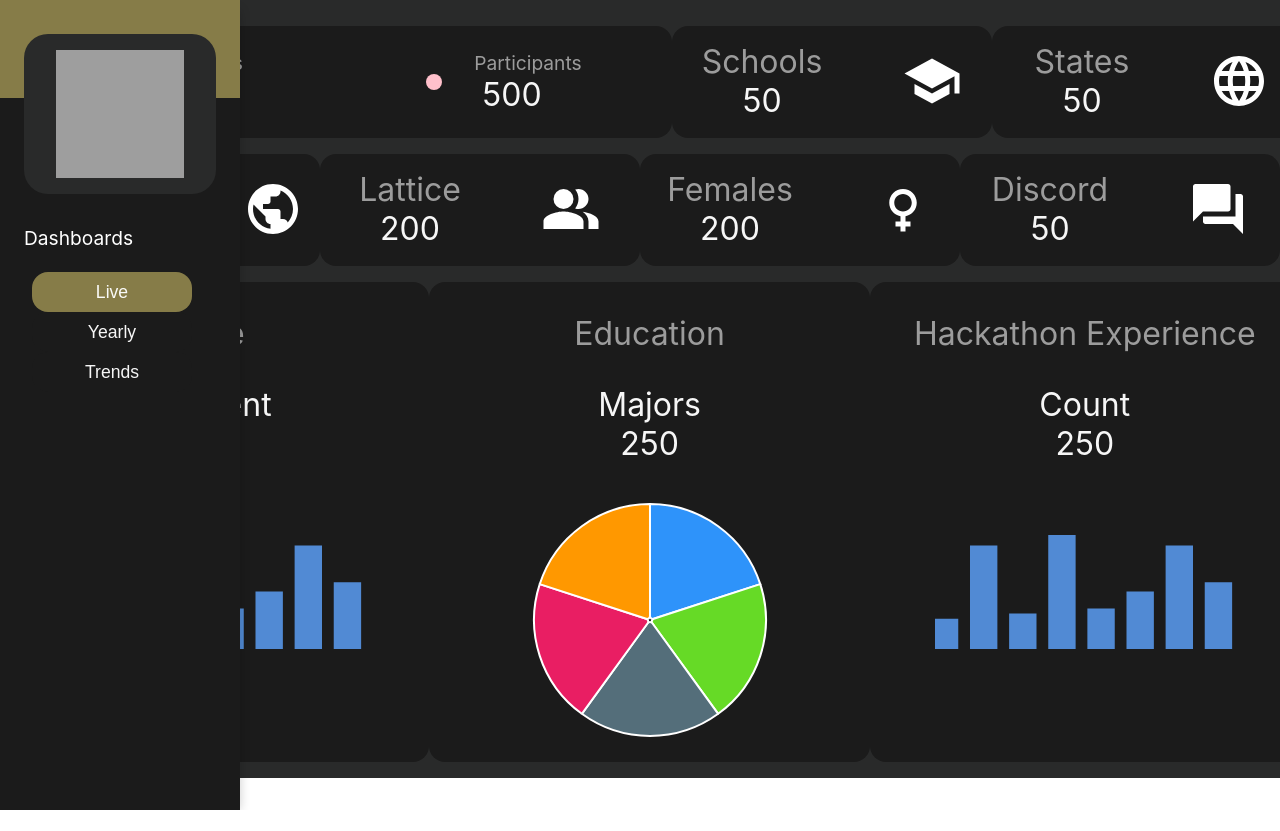
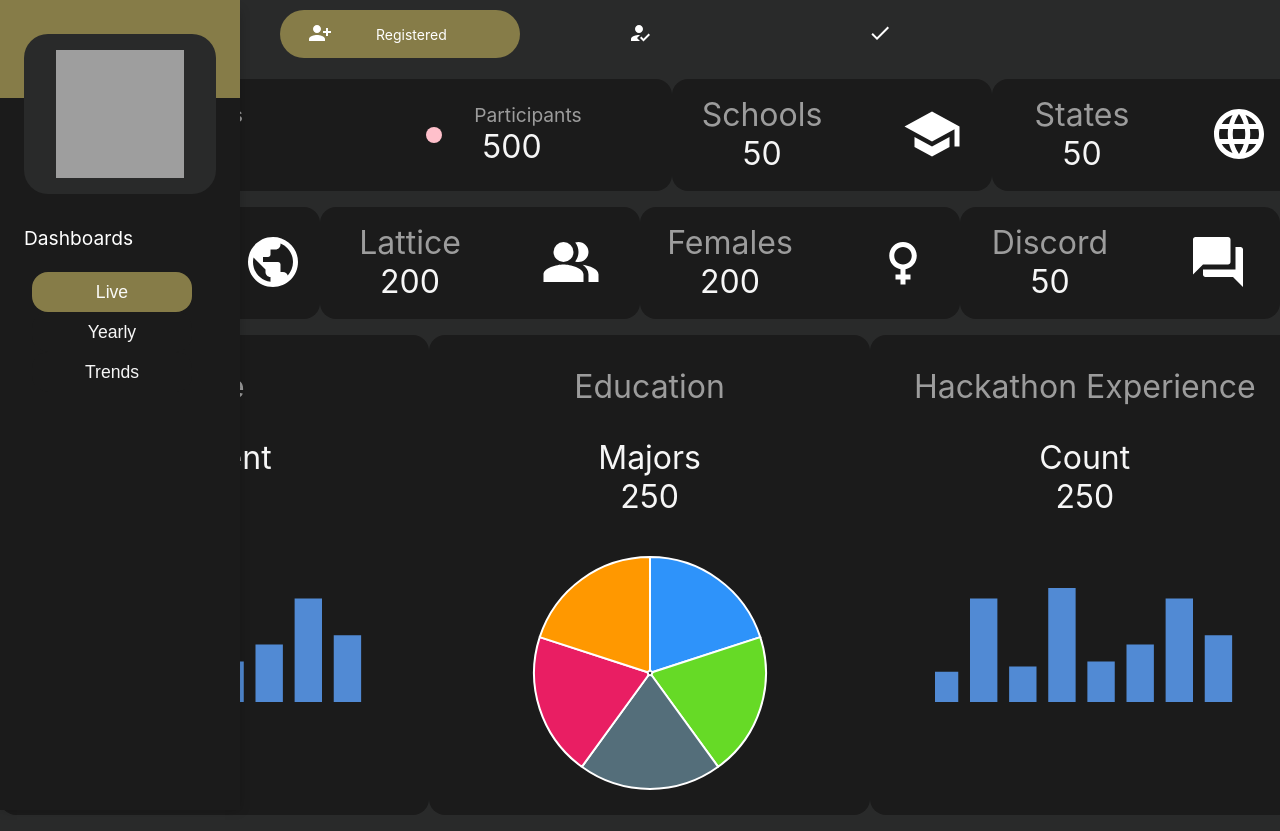
Before and after one commit to nishilfaldu/react-dashboard, a React (Create React App) app: page / in a window 1280 px wide. Shown: the top 831 px of the page. Before the commit the page ends 810 px from the top, so only its background shows below. Built offline with nearby package versions, Linux system fonts and the light colour scheme; grey boxes are pictures that could not be loaded.

Commit message:
removed white space on live

```diff
--- a/src/components/buttons/NavButton.js
+++ b/src/components/buttons/NavButton.js
@@ -12,7 +12,6 @@ const StyledButton = styled.button`
     border-radius: ${(p) => p.theme.borderRadius};
     font-size: ${(p) => p.theme.buttonLabelFontSize};
     color: ${(p) => p.theme.colorTitle};
-    // background: ${(p) => p.theme.colorButtonBackground};
     background: ${(p) => p.active ? `#867c48` : p.theme.colorButtonBackground};
     border: ${(p) => p.theme.buttonBorder};
     cursor: ${(p) => p.theme.buttonCursorProperty};
--- a/src/components/navbar/NavbarLogo.js
+++ b/src/components/navbar/NavbarLogo.js
@@ -5,7 +5,6 @@ import { rgba } from "polished";
 import NavbarNav from './NavbarNav';
 
 const StyledWrapper = styled.div`
-    // display: ;
     position: absolute;
     z-index: 2;
     flex: 0 1 auto;
--- a/src/components/pages/LivePage.js
+++ b/src/components/pages/LivePage.js
@@ -13,7 +13,7 @@ import Navbar from '../navbar/Navbar';
 const StyledRow = styled.div`
     display: flex;
     justify-content: space-evenly;
-    padding-bottom: 1rem;
+    padding-bottom: 1.3rem;
 `
 
 const LivePage = function(props){
@@ -46,7 +46,7 @@ const LivePage = function(props){
             <NavbarNav/> */}
             <Navbar/>
             <StyledRow>
-                {/* <Tab onClick={setData} tabButtonAttributes={tabButtonProps}></Tab> */}
+                <Tab onClick={setData} tabButtonAttributes={tabButtonProps}></Tab>
             </StyledRow>
             {toRender}
         </div>
```
